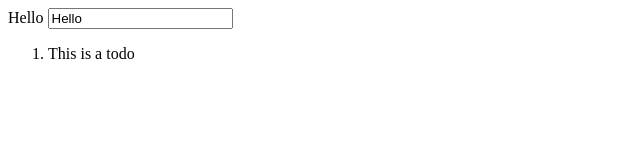
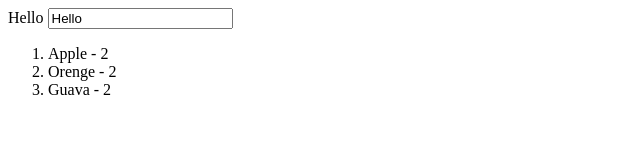
Before and after one commit to Dent24/vue-learn, a plain HTML site: page index.html in a window 1280 px wide. Shown: the whole page, without its empty margins (0-640 px from the left). Drawn offline with nearby package versions, Linux system fonts and the light colour scheme.

Commit message:
vue v-for

```diff
--- a/index.html
+++ b/index.html
@@ -11,7 +11,12 @@
         <br>
 
         <ol>
-            <todo-item></todo-item>
+            <todo-item
+                v-for="item in todoList"
+                :key="item.index"
+                :title="item.title"
+                :num="item.num"
+            ></todo-item>
         </ol>
     </div>
 
--- a/main.js
+++ b/main.js
@@ -1,12 +1,30 @@
 Vue.component('todo-item', {
-    template: '<li>This is a todo</li>'
+    template: '<li>{{ title }} - {{ num }}</li>',
+    props: {
+        title: String,
+        num: Number
+    }
 })
 
 var app = new Vue({
     el: '#app',
     data() {
         return {
-            message: 'Hello'
+            message: 'Hello',
+            todoList: [
+                {
+                    title: 'Apple',
+                    num: 2
+                },
+                {
+                    title: 'Orenge',
+                    num: 2
+                },
+                {
+                    title: 'Guava',
+                    num: 2
+                }
+            ]
         }
     }
 })
```
